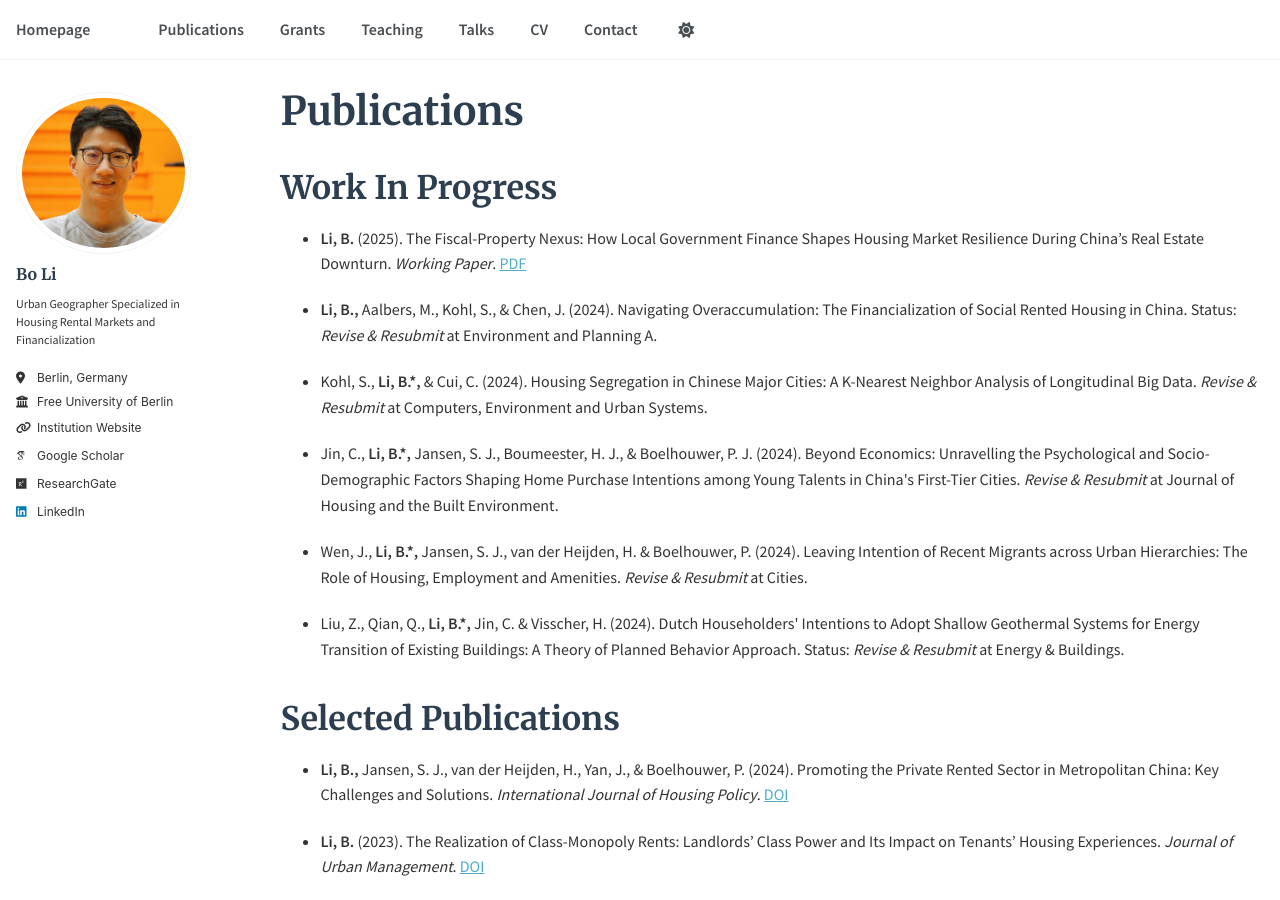
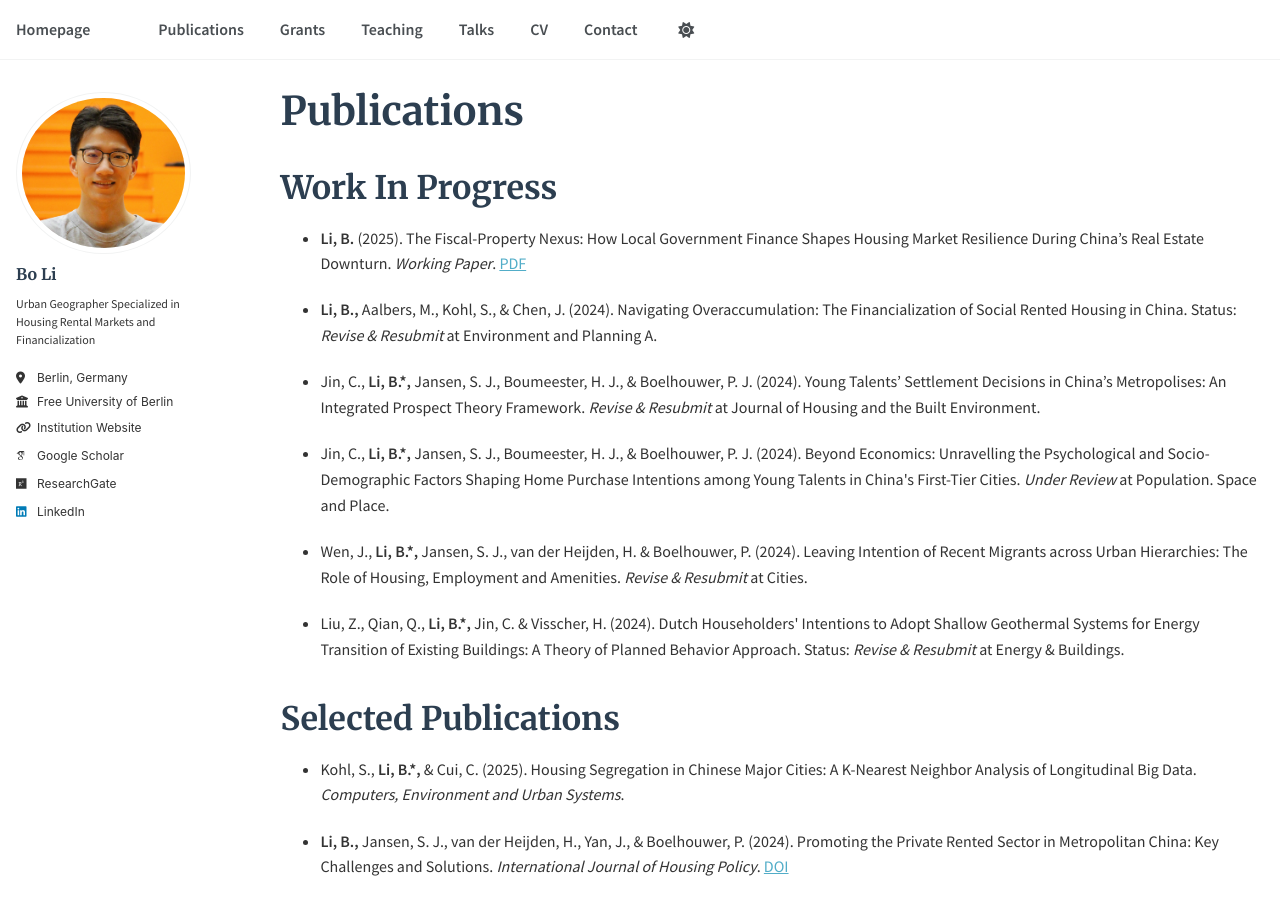
Before and after one commit to housingforall/housingforall.github.io, a Jekyll site: the page built from _pages/publications.md, in a window 1280 px wide and 900 px high. Built offline with Jekyll 4.4.1, drawn with Linux system fonts in a browser that asks for light colours; some web fonts are replaced.

Commit message:
Update publications.md

```diff
--- a/_pages/publications.md
+++ b/_pages/publications.md
@@ -10,15 +10,17 @@
 
 * **Li, B.,** Aalbers, M., Kohl, S., & Chen, J. (2024). Navigating Overaccumulation: The Financialization of Social Rented Housing in China. Status: *Revise & Resubmit* at Environment and Planning A.
 
-* Kohl, S., **Li, B.\*,** & Cui, C. (2024). Housing Segregation in Chinese Major Cities: A K-Nearest Neighbor Analysis of Longitudinal Big Data. *Revise & Resubmit* at Computers, Environment and Urban Systems.
+* Jin, C., **Li, B.\*,** Jansen, S. J., Boumeester, H. J., & Boelhouwer, P. J. (2024). Young Talents' Settlement Decisions in China's Metropolises: An Integrated Prospect Theory Framework. *Revise & Resubmit* at Journal of Housing and the Built Environment.
 
-* Jin, C., **Li, B.\*,** Jansen, S. J., Boumeester, H. J., & Boelhouwer, P. J. (2024). Beyond Economics: Unravelling the Psychological and Socio-Demographic Factors Shaping Home Purchase Intentions among Young Talents in China\'s First-Tier Cities. *Revise & Resubmit* at Journal of Housing and the Built Environment.
+* Jin, C., **Li, B.\*,** Jansen, S. J., Boumeester, H. J., & Boelhouwer, P. J. (2024). Beyond Economics: Unravelling the Psychological and Socio-Demographic Factors Shaping Home Purchase Intentions among Young Talents in China\'s First-Tier Cities. *Under Review* at Population. Space and Place.
 
 * Wen, J., **Li, B.\*,** Jansen, S. J., van der Heijden, H. & Boelhouwer, P. (2024). Leaving Intention of Recent Migrants across Urban Hierarchies: The Role of Housing, Employment and Amenities. *Revise & Resubmit* at Cities.
 
 * Liu, Z., Qian, Q., **Li, B.\*,** Jin, C. & Visscher, H. (2024). Dutch Householders\' Intentions to Adopt Shallow Geothermal Systems for Energy Transition of Existing Buildings: A Theory of Planned Behavior Approach. Status: *Revise & Resubmit* at Energy & Buildings.
 
 ## Selected Publications
+
+* Kohl, S., **Li, B.\*,** & Cui, C. (2025). Housing Segregation in Chinese Major Cities: A K-Nearest Neighbor Analysis of Longitudinal Big Data. *Computers, Environment and Urban Systems*.
 
 * **Li, B.,** Jansen, S. J., van der Heijden, H., Yan, J., & Boelhouwer, P. (2024). Promoting the Private Rented Sector in Metropolitan China: Key Challenges and Solutions. *International Journal of Housing Policy*. [DOI](https://doi.org/10.1080/19491247.2024.2308735)
 
```
